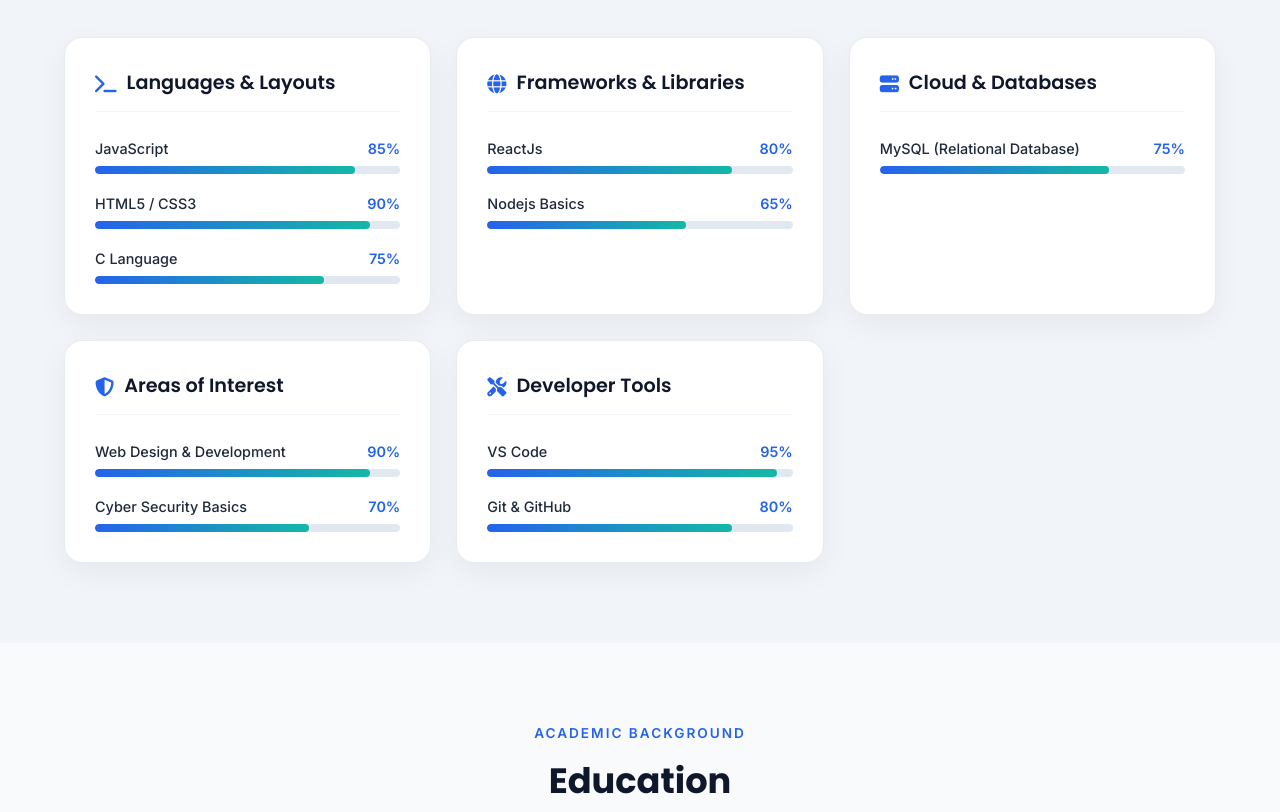
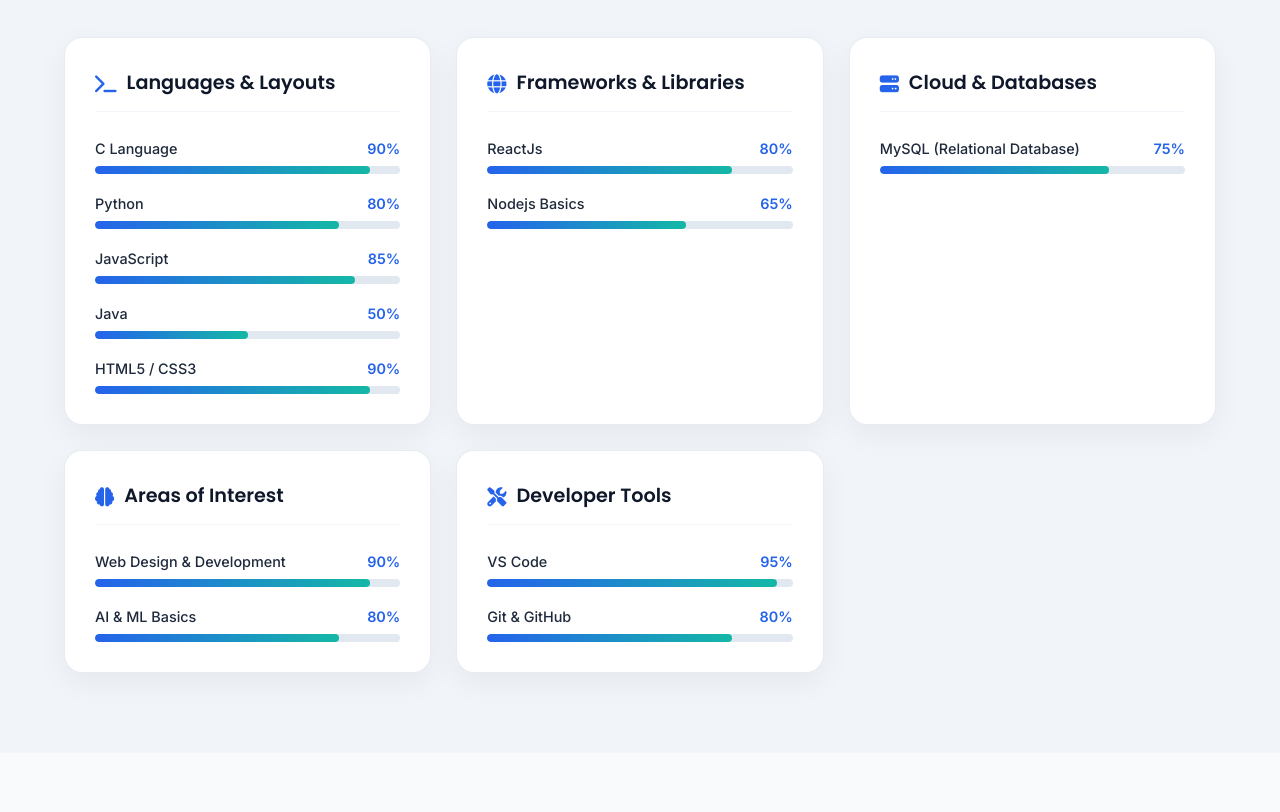
Before and after one commit to nohitha08-cloud/portfolio, a website built with Vite: page index.html in a window 1280 px wide. Shown: the part 1800-2612 px from the top of the page. Built offline with nearby package versions, Linux system fonts and the light colour scheme.

Commit message:
Update Technical Skills (C 90%, Python 80%, Java 50%) and Areas of Interest (AI & ML Basics)

```diff
--- a/index.html
+++ b/index.html
@@ -190,6 +190,24 @@
           <div class="skills-list">
             <div class="skill-item">
               <div class="skill-info">
+                <span>C Language</span>
+                <span class="skill-percentage">90%</span>
+              </div>
+              <div class="progress-track">
+                <div class="progress-fill" style="width: 0%;" data-width="90%"></div>
+              </div>
+            </div>
+            <div class="skill-item">
+              <div class="skill-info">
+                <span>Python</span>
+                <span class="skill-percentage">80%</span>
+              </div>
+              <div class="progress-track">
+                <div class="progress-fill" style="width: 0%;" data-width="80%"></div>
+              </div>
+            </div>
+            <div class="skill-item">
+              <div class="skill-info">
                 <span>JavaScript</span>
                 <span class="skill-percentage">85%</span>
               </div>
@@ -199,20 +217,20 @@
             </div>
             <div class="skill-item">
               <div class="skill-info">
+                <span>Java</span>
+                <span class="skill-percentage">50%</span>
+              </div>
+              <div class="progress-track">
+                <div class="progress-fill" style="width: 0%;" data-width="50%"></div>
+              </div>
+            </div>
+            <div class="skill-item">
+              <div class="skill-info">
                 <span>HTML5 / CSS3</span>
                 <span class="skill-percentage">90%</span>
               </div>
               <div class="progress-track">
                 <div class="progress-fill" style="width: 0%;" data-width="90%"></div>
-              </div>
-            </div>
-            <div class="skill-item">
-              <div class="skill-info">
-                <span>C Language</span>
-                <span class="skill-percentage">75%</span>
-              </div>
-              <div class="progress-track">
-                <div class="progress-fill" style="width: 0%;" data-width="75%"></div>
               </div>
             </div>
           </div>
@@ -261,7 +279,7 @@
 
         <!-- Areas of Interest -->
         <div class="skills-category-card reveal delay-300">
-          <h3 class="category-title"><i class="fa-solid fa-shield-halved"></i> Areas of Interest</h3>
+          <h3 class="category-title"><i class="fa-solid fa-brain"></i> Areas of Interest</h3>
           <div class="skills-list">
             <div class="skill-item">
               <div class="skill-info">
@@ -274,11 +292,11 @@
             </div>
             <div class="skill-item">
               <div class="skill-info">
-                <span>Cyber Security Basics</span>
-                <span class="skill-percentage">70%</span>
+                <span>AI & ML Basics</span>
+                <span class="skill-percentage">80%</span>
               </div>
               <div class="progress-track">
-                <div class="progress-fill" style="width: 0%;" data-width="70%"></div>
+                <div class="progress-fill" style="width: 0%;" data-width="80%"></div>
               </div>
             </div>
           </div>
@@ -662,14 +680,15 @@
                 <div class="resume-inner-section">
                   <h3>Core Skills</h3>
                   <div class="resume-skill-bubbles">
-                    <span>JavaScript</span>
-                    <span>C</span>
+                    <span>C (90%)</span>
+                    <span>Python (80%)</span>
+                    <span>JavaScript (85%)</span>
+                    <span>Java (50%)</span>
                     <span>HTML+CSS</span>
                     <span>ReactJs</span>
                     <span>Nodejs</span>
                     <span>MySQL</span>
-                    <span>VS Code</span>
-                    <span>Git / GitHub</span>
+                    <span>AI & ML</span>
                   </div>
                 </div>
               </div>
```
Also changed, not shown: 1 other file.
